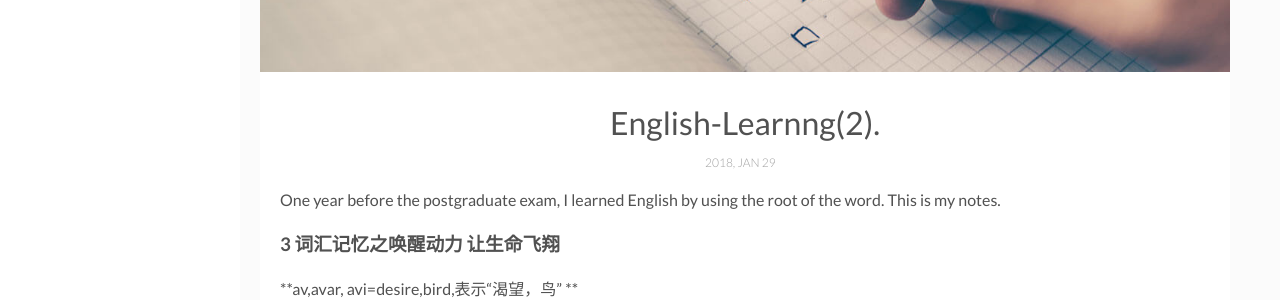
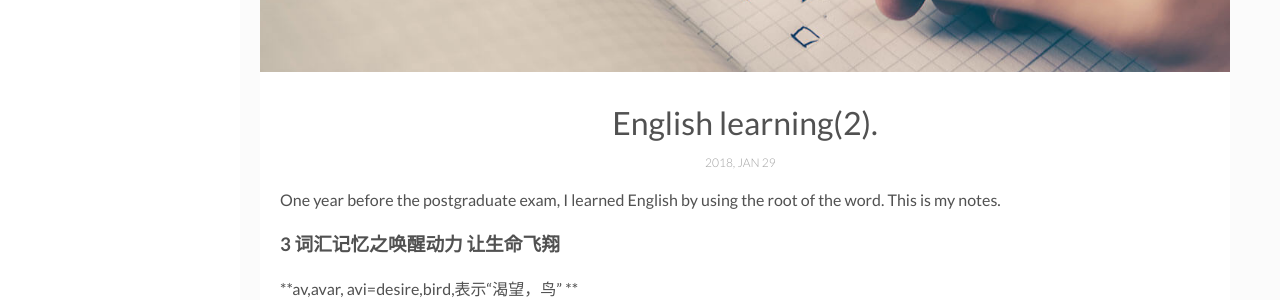
Before and after one commit to WAng91An/WAng91An.github.io, a Jekyll site: the page built from _posts/2018-01-30-English-Learning.md, in a window 1280 px wide and 900 px high. Shown: the part 448-748 px from the top of the window. Built offline with Jekyll 4.4.1, drawn with Linux system fonts in a browser that asks for light colours; comment, search, counter and statistics services are not loaded.

Commit message:
english 2

```diff
--- a/_posts/2018-01-30-English-Learning.md
+++ b/_posts/2018-01-30-English-Learning.md
@@ -1,6 +1,6 @@
 ---
 layout: post
-title:  English-Learnng(2).
+title:  English learning(2).
 date: 2018-01-30- 00:00:00 +0300
 img: software.jpg # Add image post (optional)
 tags: [English] # add tag
```
Also changed, not shown: _posts/2018-01-29-English-Learning.md (+1 -1 lines), assets/img/timg.jpg (added), 1 other file.
